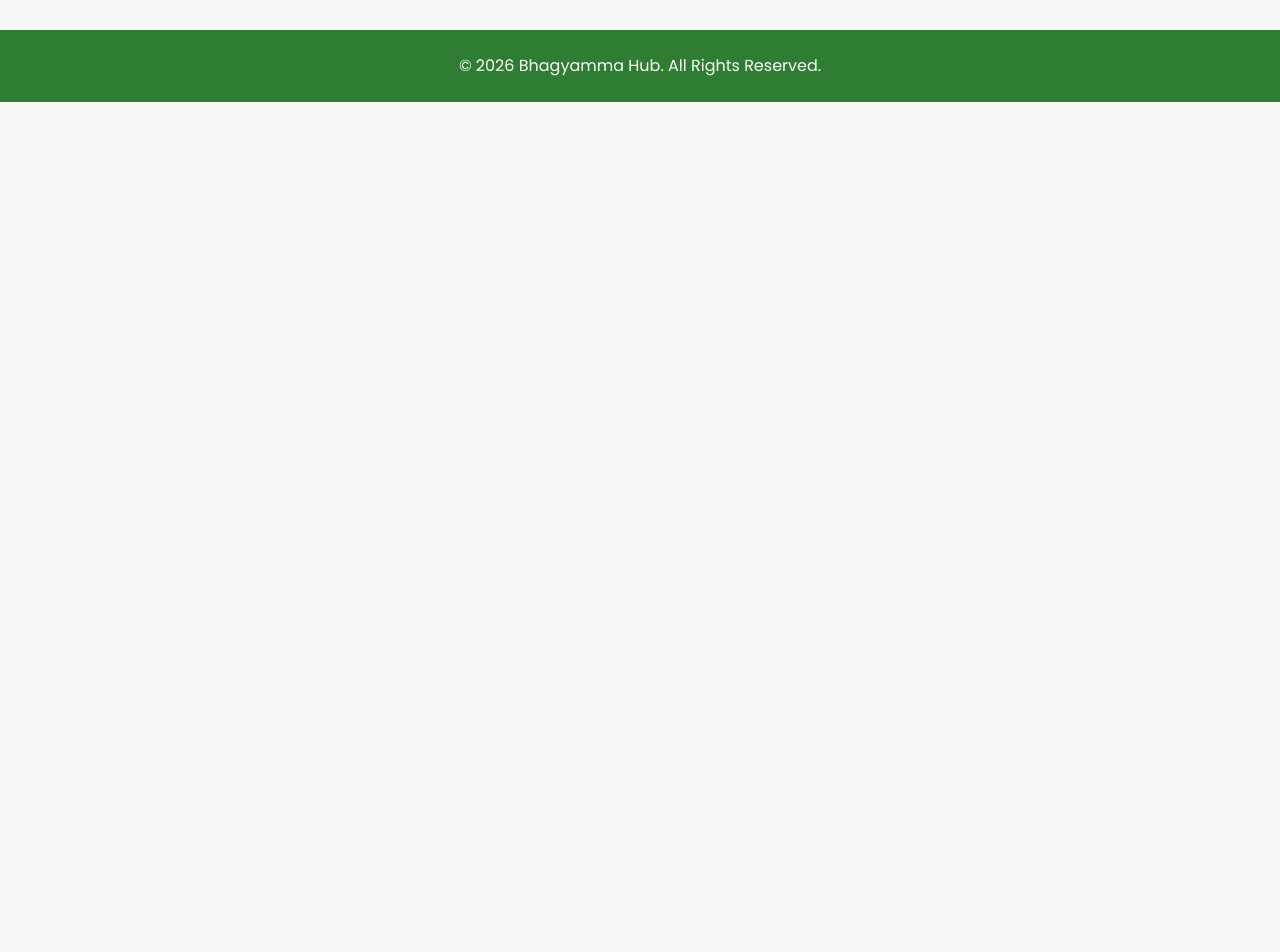
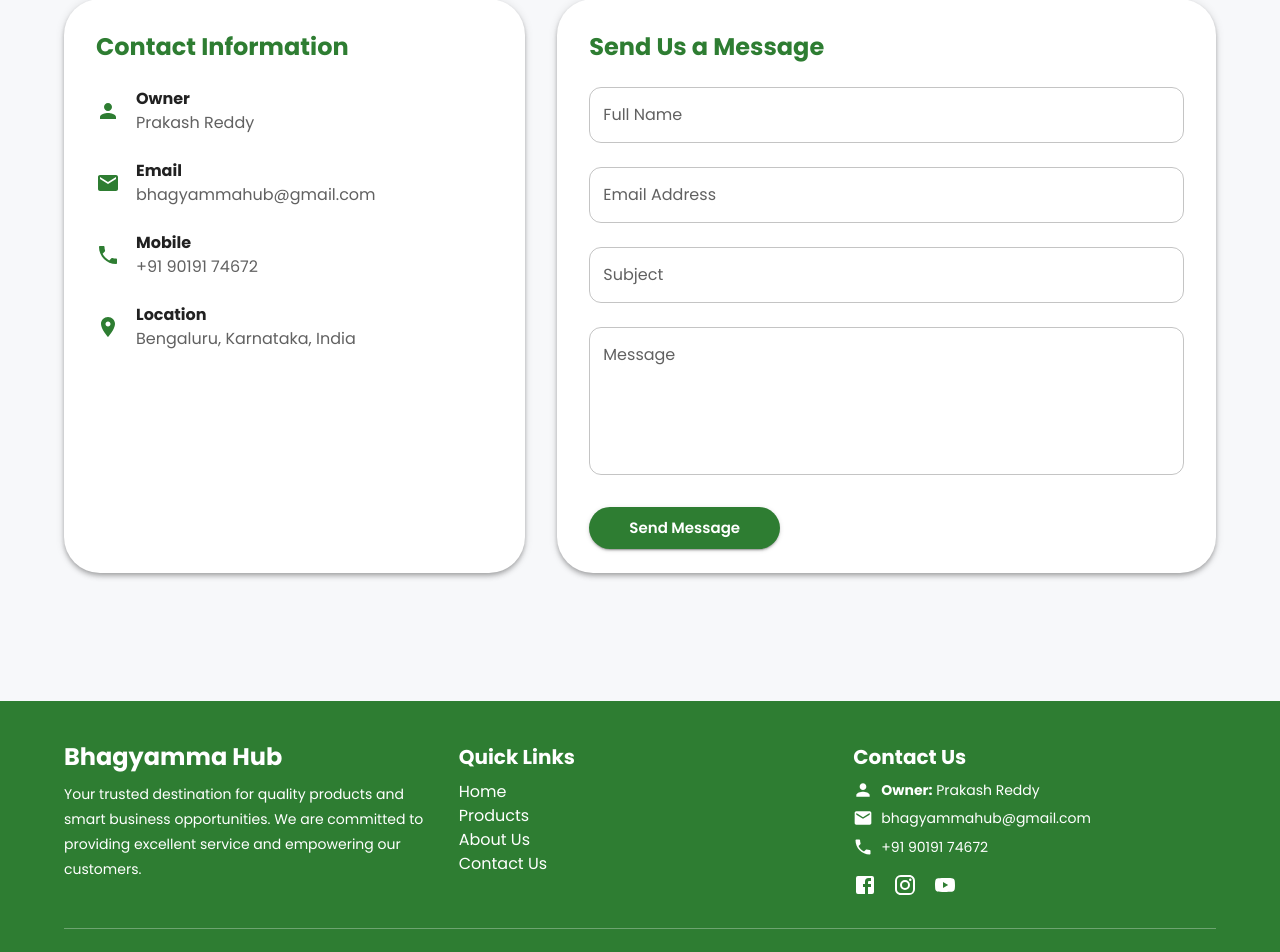
Before and after one commit to ChandanaBk-git/bhagyamma-hub, a React (Vite) app in the folder client/: page /contact in a window 1280 px wide. Shown: the part 282-1234 px from the top of the page. Before the commit the page ends 800 px from the top, so only its background shows below. Built offline with nearby package versions, Linux system fonts and the light colour scheme; no server answers.

Commit message:
updated footer and the contact page

```diff
--- a/client/src/components/layout/Footer.jsx
+++ b/client/src/components/layout/Footer.jsx
@@ -1,18 +1,130 @@
-import { Box, Typography, Container } from "@mui/material";
+import {
+  Box,
+  Container,
+  Grid,
+  Typography,
+  Link,
+  Divider,
+} from "@mui/material";
+import {
+  Email,
+  Phone,
+  Person,
+  Facebook,
+  Instagram,
+  YouTube,
+} from "@mui/icons-material";
 
 const Footer = () => {
   return (
     <Box
+      component="footer"
       sx={{
-        background: "#2E7D32",
+        backgroundColor: "#2E7D32",
         color: "#fff",
         mt: 8,
-        py: 3,
+        pt: 5,
+        pb: 2,
       }}
     >
-      <Container>
-        <Typography align="center">
-          © {new Date().getFullYear()} Bhagyamma Hub. All Rights Reserved.
+      <Container maxWidth="lg">
+        <Grid container spacing={4}>
+          {/* Company Info */}
+          <Grid size={{ xs: 12, md: 4 }}>
+            <Typography variant="h5" fontWeight="bold" gutterBottom>
+              Bhagyamma Hub
+            </Typography>
+
+            <Typography variant="body2" sx={{ lineHeight: 1.8 }}>
+              Your trusted destination for quality products and smart business
+              opportunities. We are committed to providing excellent service and
+              empowering our customers.
+            </Typography>
+          </Grid>
+
+          {/* Quick Links */}
+          <Grid size={{ xs: 12, md: 4 }}>
+            <Typography variant="h6" fontWeight="bold" gutterBottom>
+              Quick Links
+            </Typography>
+
+            <Typography>
+              <Link href="/" color="inherit" underline="hover">
+                Home
+              </Link>
+            </Typography>
+
+            <Typography>
+              <Link href="/products" color="inherit" underline="hover">
+                Products
+              </Link>
+            </Typography>
+
+            <Typography>
+              <Link href="/about" color="inherit" underline="hover">
+                About Us
+              </Link>
+            </Typography>
+
+            <Typography>
+              <Link href="/contact" color="inherit" underline="hover">
+                Contact Us
+              </Link>
+            </Typography>
+          </Grid>
+
+          {/* Contact Details */}
+          <Grid size={{ xs: 12, md: 4 }}>
+            <Typography variant="h6" fontWeight="bold" gutterBottom>
+              Contact Us
+            </Typography>
+
+            <Box display="flex" alignItems="center" mb={1}>
+              <Person sx={{ mr: 1 }} fontSize="small" />
+              <Typography variant="body2">
+                <strong>Owner:</strong> Prakash Reddy
+              </Typography>
+            </Box>
+
+            <Box display="flex" alignItems="center" mb={1}>
+              <Email sx={{ mr: 1 }} fontSize="small" />
+              <Typography variant="body2">
+                bhagyammahub@gmail.com
+              </Typography>
+            </Box>
+
+            <Box display="flex" alignItems="center" mb={2}>
+              <Phone sx={{ mr: 1 }} fontSize="small" />
+              <Typography variant="body2">
+                +91 90191 74672
+              </Typography>
+            </Box>
+
+            <Box display="flex" gap={2}>
+              <Link href="#" color="inherit">
+                <Facebook />
+              </Link>
+
+              <Link href="#" color="inherit">
+                <Instagram />
+              </Link>
+
+              <Link href="#" color="inherit">
+                <YouTube />
+              </Link>
+            </Box>
+          </Grid>
+        </Grid>
+
+        <Divider sx={{ my: 3, borderColor: "rgba(255,255,255,0.3)" }} />
+
+        <Typography
+          variant="body2"
+          align="center"
+          sx={{ opacity: 0.9 }}
+        >
+          © {new Date().getFullYear()} <strong>Bhagyamma Hub</strong>. All
+          Rights Reserved.
         </Typography>
       </Container>
     </Box>
--- a/client/src/pages/Contact/Contact.jsx
+++ b/client/src/pages/Contact/Contact.jsx
@@ -1,9 +1,154 @@
-import { Container, Typography } from "@mui/material";
+import {
+  Box,
+  Card,
+  CardContent,
+  Container,
+  Grid,
+  Typography,
+  TextField,
+  Button,
+} from "@mui/material";
+import {
+  Person,
+  Email,
+  Phone,
+  LocationOn,
+} from "@mui/icons-material";
 
 const Contact = () => {
   return (
-    <Container sx={{ py: 8 }}>
-      <Typography variant="h3">Contact Us</Typography>
+    <Container maxWidth="lg" sx={{ py: 8 }}>
+      {/* Page Heading */}
+      <Box textAlign="center" mb={6}>
+        <Typography
+          variant="h3"
+          fontWeight="bold"
+          color="success.main"
+          gutterBottom
+        >
+          Contact Us
+        </Typography>
+
+        <Typography variant="h6" color="text.secondary">
+          We'd love to hear from you! Feel free to contact us for any queries or
+          support.
+        </Typography>
+      </Box>
+
+      <Grid container spacing={4}>
+        {/* Contact Information */}
+        <Grid size={{ xs: 12, md: 5 }}>
+          <Card elevation={4} sx={{ borderRadius: 3, height: "100%" }}>
+            <CardContent sx={{ p: 4 }}>
+              <Typography
+                variant="h5"
+                fontWeight="bold"
+                color="success.main"
+                gutterBottom
+              >
+                Contact Information
+              </Typography>
+
+              <Box display="flex" alignItems="center" mt={3}>
+                <Person color="success" sx={{ mr: 2 }} />
+                <Box>
+                  <Typography fontWeight="bold">Owner</Typography>
+                  <Typography color="text.secondary">
+                    Prakash Reddy
+                  </Typography>
+                </Box>
+              </Box>
+
+              <Box display="flex" alignItems="center" mt={3}>
+                <Email color="success" sx={{ mr: 2 }} />
+                <Box>
+                  <Typography fontWeight="bold">Email</Typography>
+                  <Typography color="text.secondary">
+                    bhagyammahub@gmail.com
+                  </Typography>
+                </Box>
+              </Box>
+
+              <Box display="flex" alignItems="center" mt={3}>
+                <Phone color="success" sx={{ mr: 2 }} />
+                <Box>
+                  <Typography fontWeight="bold">Mobile</Typography>
+                  <Typography color="text.secondary">
+                    +91 90191 74672
+                  </Typography>
+                </Box>
+              </Box>
+
+              <Box display="flex" alignItems="center" mt={3}>
+                <LocationOn color="success" sx={{ mr: 2 }} />
+                <Box>
+                  <Typography fontWeight="bold">Location</Typography>
+                  <Typography color="text.secondary">
+                    Bengaluru, Karnataka, India
+                  </Typography>
+                </Box>
+              </Box>
+            </CardContent>
+          </Card>
+        </Grid>
+
+        {/* Contact Form */}
+        <Grid size={{ xs: 12, md: 7 }}>
+          <Card elevation={4} sx={{ borderRadius: 3 }}>
+            <CardContent sx={{ p: 4 }}>
+              <Typography
+                variant="h5"
+                fontWeight="bold"
+                color="success.main"
+                gutterBottom
+              >
+                Send Us a Message
+              </Typography>
+
+              <TextField
+                fullWidth
+                label="Full Name"
+                margin="normal"
+              />
+
+              <TextField
+                fullWidth
+                label="Email Address"
+                type="email"
+                margin="normal"
+              />
+
+              <TextField
+                fullWidth
+                label="Subject"
+                margin="normal"
+              />
+
+              <TextField
+                fullWidth
+                label="Message"
+                multiline
+                rows={5}
+                margin="normal"
+              />
+
+              <Button
+                variant="contained"
+                color="success"
+                size="large"
+                sx={{
+                  mt: 3,
+                  px: 5,
+                  borderRadius: 2,
+                  textTransform: "none",
+                }}
+              >
+                Send Message
+              </Button>
+            </CardContent>
+          </Card>
+        </Grid>
+      </Grid>
     </Container>
   );
 };
```
Also changed, not shown: 1 other file (tests, documents, lock files or other folders).
